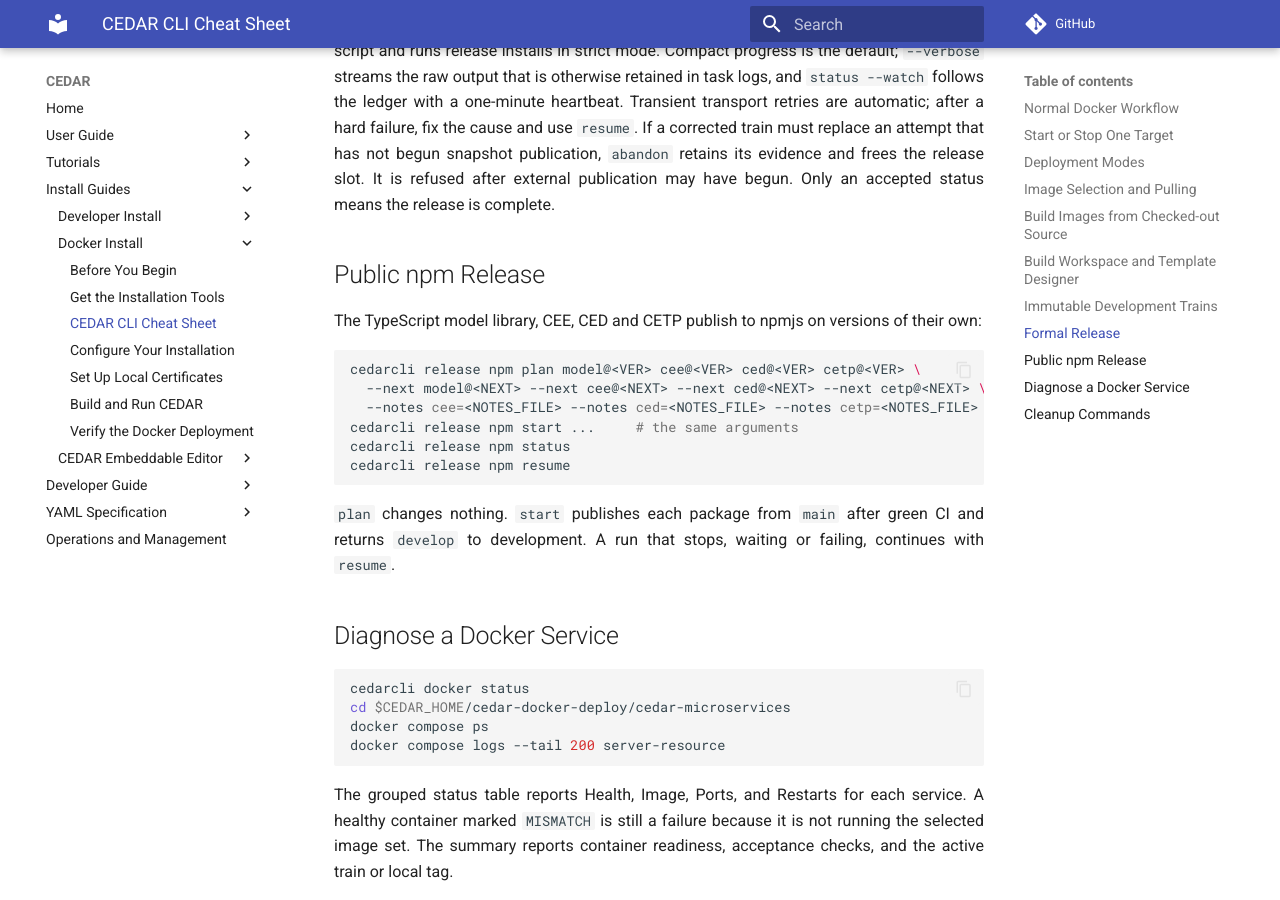
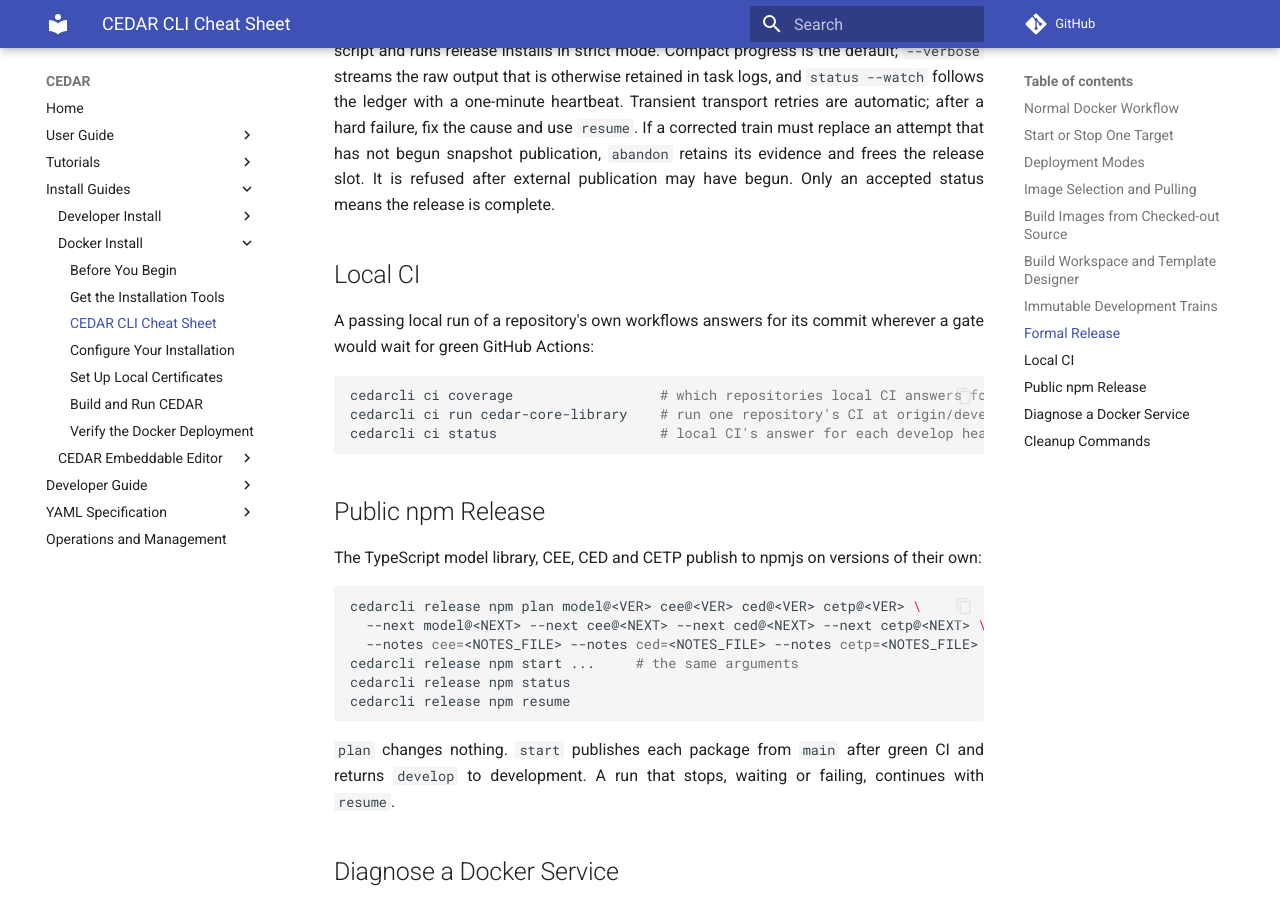
Before and after one commit to metadatacenter/cedar-mkdocs, an MkDocs documentation site: the page built from docs/install-docker/cedarcli-cheat-sheet.md, in a window 1280 px wide and 900 px high, scrolled down 4304 px. Built offline with MkDocs 1.6.1 and Material for MkDocs 9.7.7, drawn with Linux system fonts in a browser that asks for light colours; comment, search, counter and statistics services are not loaded.

Commit message:
Document running CEDAR CI locally with cedarcli ci
A new manual page describes cedarcli ci run, coverage and status, and
that every CI gate accepts a passing local run in place of a green
GitHub run. The cheat sheet lists the three commands.

Co-Authored-By: Claude Opus 5.5 <noreply@anthropic.com>

````diff
--- a/docs/install-docker/cedarcli-cheat-sheet.md
+++ b/docs/install-docker/cedarcli-cheat-sheet.md
@@ -187,6 +187,17 @@ cause and use `resume`. If a corrected train must replace an attempt that has no
 begun snapshot publication, `abandon` retains its evidence and frees the release slot. It is refused
 after external publication may have begun. Only an accepted status means the release is complete.
 
+## Local CI
+
+A passing local run of a repository's own workflows answers for its commit wherever a gate would
+wait for green GitHub Actions:
+
+```bash
+cedarcli ci coverage                  # which repositories local CI answers for
+cedarcli ci run cedar-core-library    # run one repository's CI at origin/develop
+cedarcli ci status                    # local CI's answer for each develop head
+```
+
 ## Public npm Release
 
 The TypeScript model library, CEE, CED and CETP publish to npmjs on versions of their own:
--- a/mkdocs.yml
+++ b/mkdocs.yml
@@ -134,6 +134,7 @@ nav:
           - developer-guide/cedarcli/repositories.md
           - developer-guide/cedarcli/maven.md
           - developer-guide/cedarcli/building.md
+          - developer-guide/cedarcli/local-ci.md
           - developer-guide/cedarcli/design-tokens.md
           - developer-guide/cedarcli/publishing.md
           - Releasing CEDAR: developer-guide/cedarcli/release.md
````
Also changed, not shown: docs/developer-guide/cedarcli/local-ci.md (added, +62 -0 lines).
